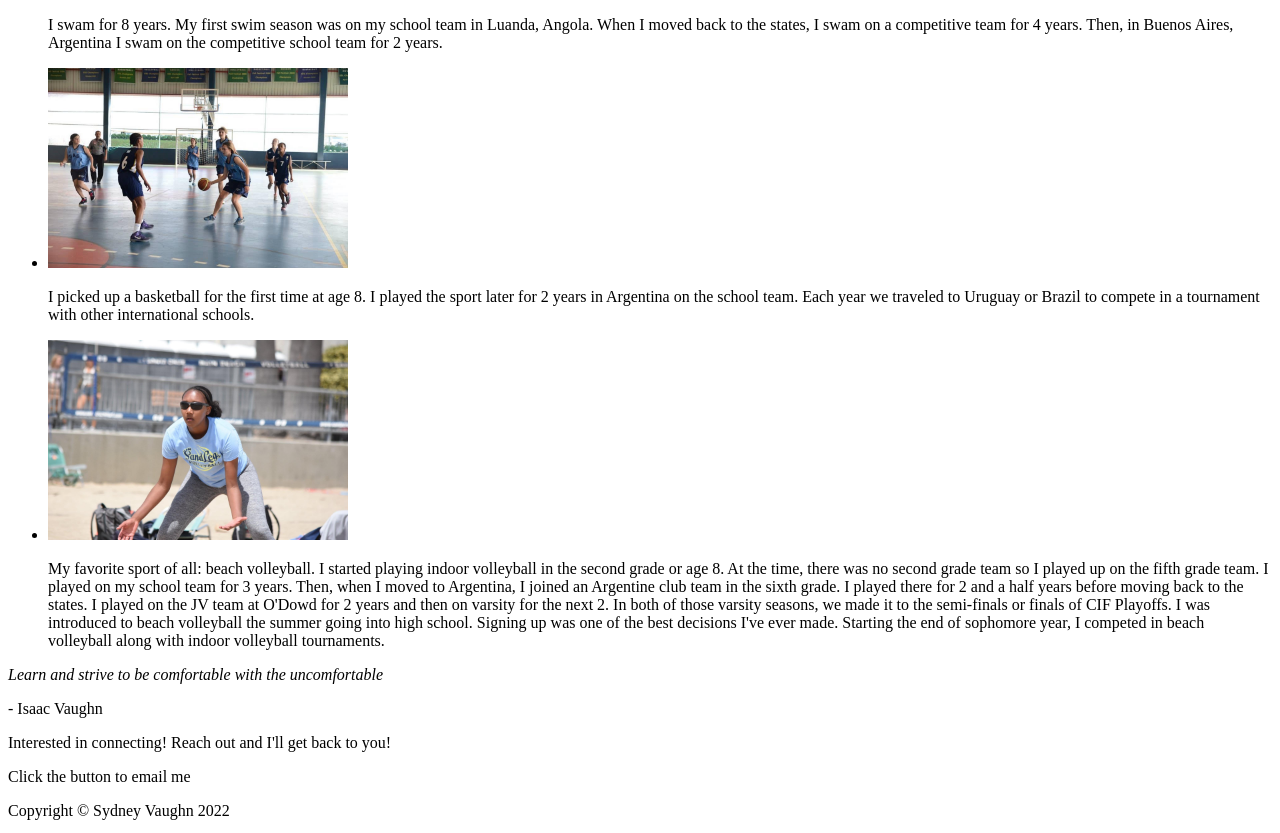
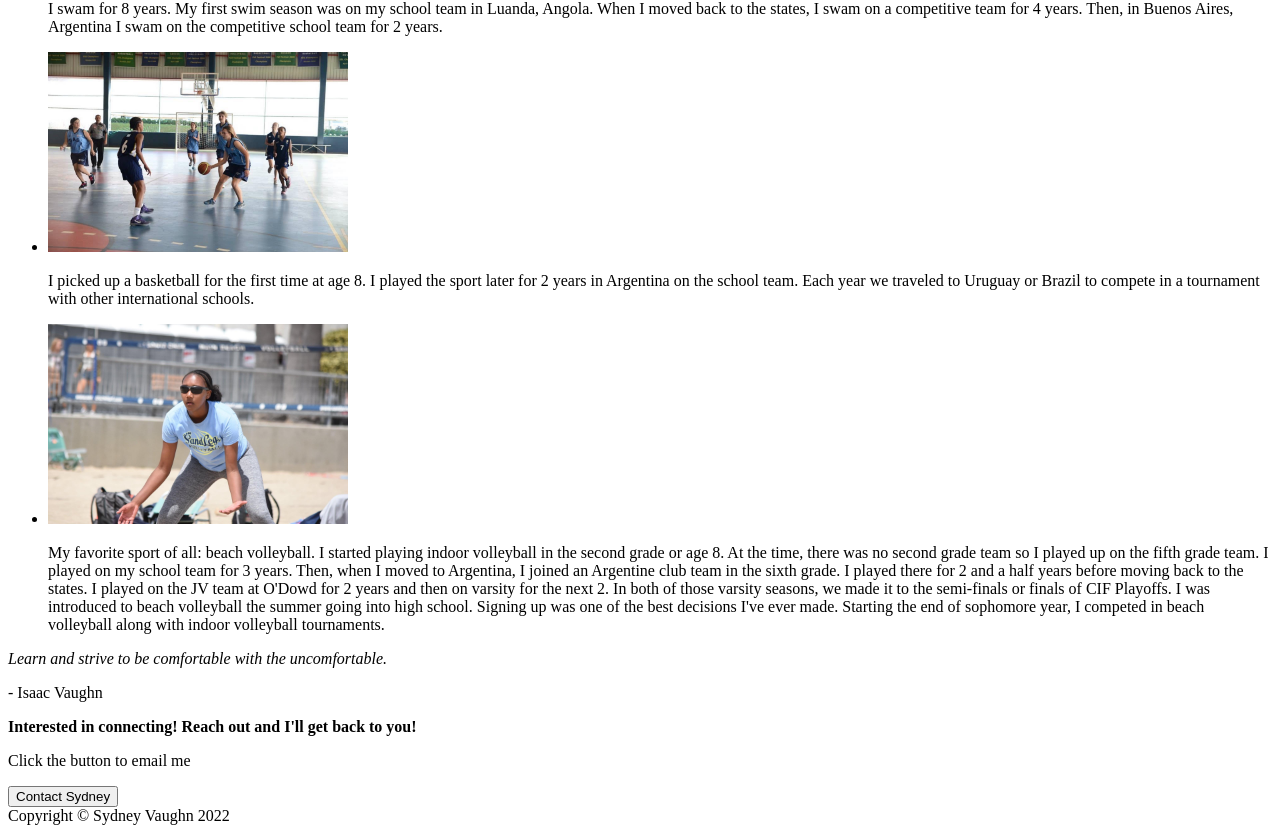
Before and after one commit to svaughn4/landing_page, a plain HTML site: page index.html in a window 1280 px wide. Shown: the part 1162-1995 px from the top of the page. Drawn offline with Linux system fonts and the light colour scheme.

Commit message:
Create contact me box

```diff
--- a/index.html
+++ b/index.html
@@ -4,8 +4,12 @@
         <meta charset="utf-8">
         <title> Sydney Vaughn</title>
         <link rel="stylesheet" href="style.css">
+        <link rel="preconnect" href="https://fonts.googleapis.com">
+        <link rel="preconnect" href="https://fonts.gstatic.com" crossorigin>
+        <link href="https://fonts.googleapis.com/css2?family=Roboto:wght@300&display=swap" rel="stylesheet">
     </header>
     <body>
+        <div class="container"c>
             <div class="header">
                 Sydney Vaughn
                 <ul>
@@ -15,7 +19,6 @@
                 </ul>
             </div>
             <div class="info">
-            <img src="images/sydney.jpg" alt="Sydney sitting in a white dress" width="300">
                 <h1>My name is Sydney Vaughn, and I love to be active, travel, cook, and code.</h1>
 
                 <p>
@@ -26,6 +29,8 @@
                     than a month.
                 </p>
                 <button> Learn more </button>
+            </div>
+            <img src="images/sydney.jpg" alt="Sydney sitting in a white dress" width="300">
         </div>
         <div class="knows">
             <h1> Get to Know Me Sports Edition</h1>
@@ -63,12 +68,15 @@
             </ul>
         </div>
         <div class="quote">
-            <p><em> Learn and strive to be comfortable with the uncomfortable</em></p>
+            <p><em> Learn and strive to be comfortable with the uncomfortable.</em></p>
             <p> - Isaac Vaughn</p>
         </div>
+        <div class="general">
             <div class="join">
-            <p> Interested in connecting! Reach out and I'll get back to you!</p>
+                <p><strong>Interested in connecting! Reach out and I'll get back to you!</strong></p>
                 <p> Click the button to email me</p>
+                <button> Contact Sydney</button>
+            </div>
         </div>
         <div class="footnote">
             Copyright &copy Sydney Vaughn 2022
```
Lines whose indentation alone changed are shown as unchanged.
